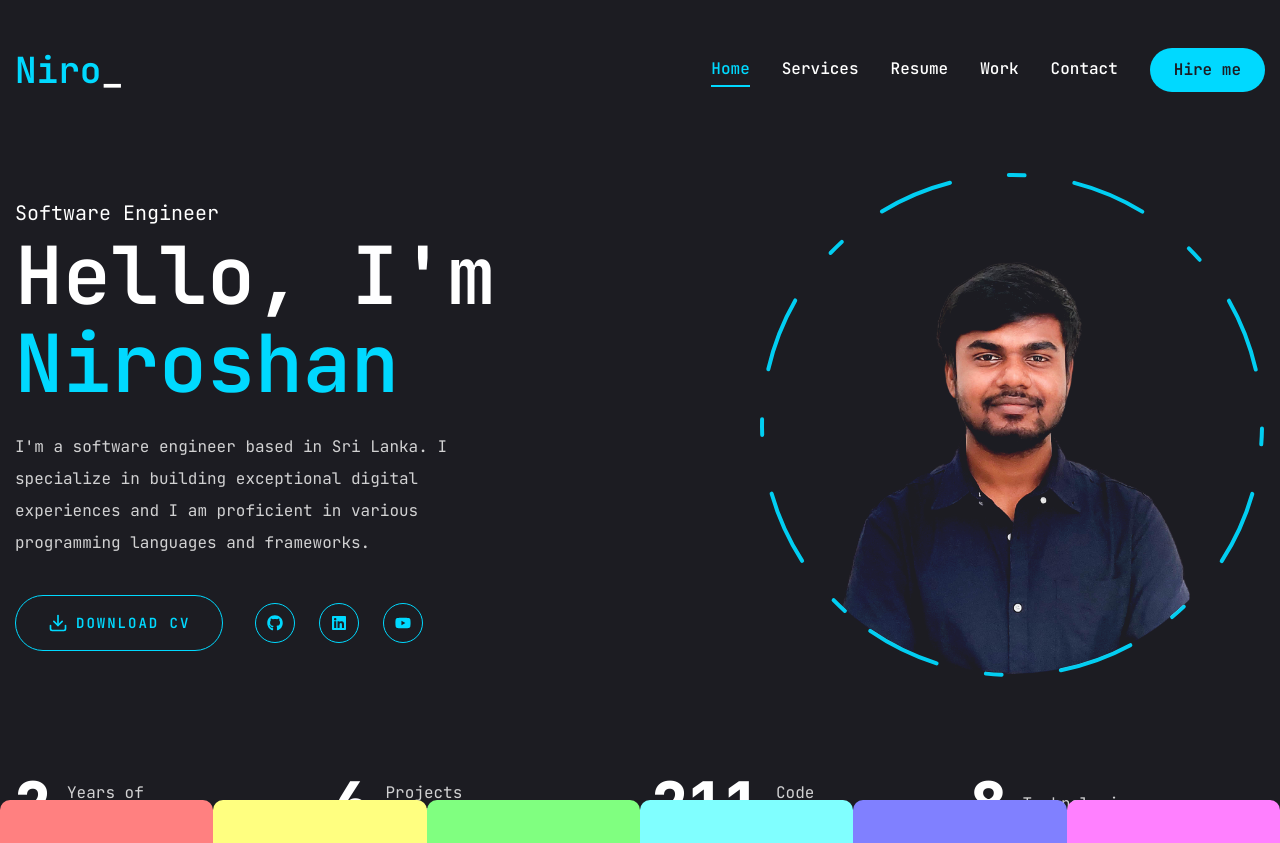
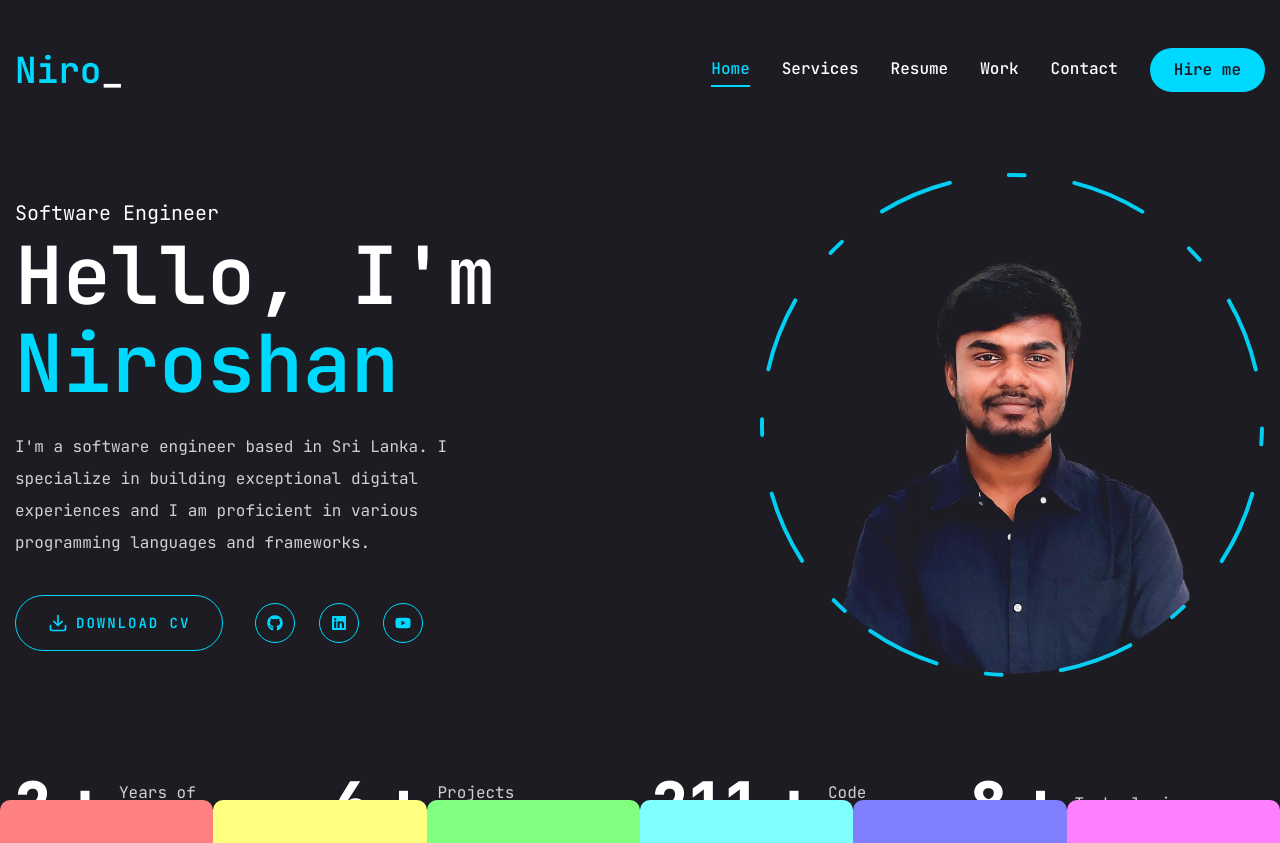
Before and after one commit to 29Niro/niro-portfolio, a Next.js app: page / in a window 1280 px wide. Built offline with nearby package versions, Linux system fonts and the light colour scheme.

Commit message:
add small ui changes

```diff
--- a/app/page.js
+++ b/app/page.js
@@ -5,7 +5,6 @@ import { FiDownload } from 'react-icons/fi';
 import Social from '@/components/Social';
 import Profile from '@/components/Profile';
 import Stats from '@/components/Stats';
-import Link from 'next/link';
 
 const Home = () => {
   return (
--- a/components/MobileNavbar.js
+++ b/components/MobileNavbar.js
@@ -45,7 +45,7 @@ const MobileNavbar = () => {
         <div className="mt-32 mb-32 text-center text-2xl">
           <Link href="/">
             <h1 className="text-4xl font-semibold text-accent">
-              Niro<span className="text-white">.</span>
+              Niro<span className="text-white blink">_</span>
             </h1>
           </Link>
         </div>
--- a/components/Stats.js
+++ b/components/Stats.js
@@ -27,6 +27,9 @@ const Stats = () => {
                   delay={2}
                   className="h2 text-4xl xl:text-6xl font-extrabold"
                 />
+                <h2 className="h2 text-4xl xl:text-6xl font-extrabold">
+                  +
+                </h2>
                 <p
                   className={`${
                     stat.title.length < 15 ? 'max-w-[100px]' : 'max-w-[150px]'
```
